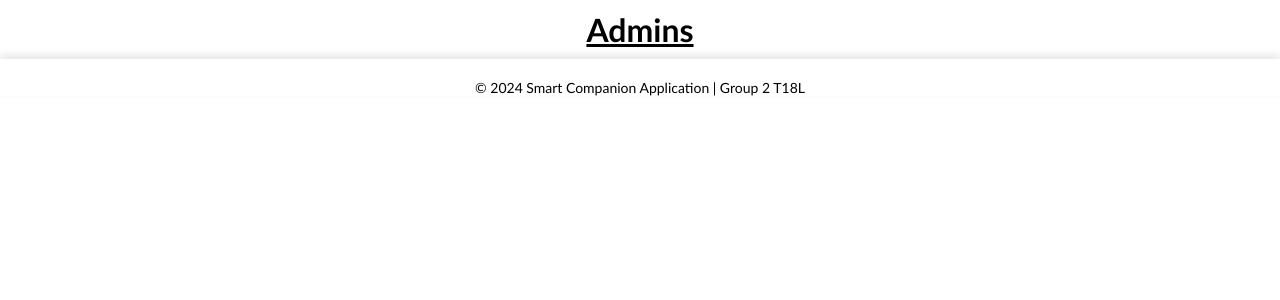
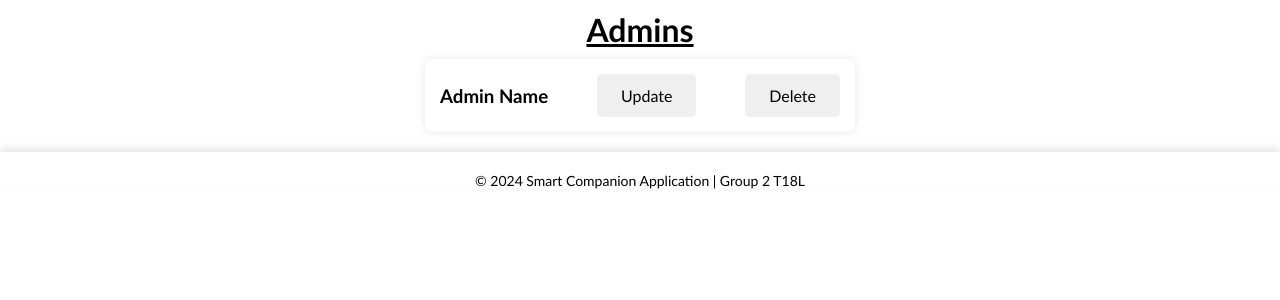
Before and after one commit to NareenBruce/SmartComp, a Flask app: template templates/SuperAdmin/viewadmins.html in a window 1280 px wide. Shown: the part 84-384 px from the top of the page. Run offline with Flask 3, Linux system fonts and the light colour scheme; the template is opened without the code that fills it, so the values that code supplies are empty.

Commit message:
Update viewadmins.html

```diff
--- a/templates/SuperAdmin/viewadmins.html
+++ b/templates/SuperAdmin/viewadmins.html
@@ -16,6 +16,11 @@
     <div class="title">
         <h1>Admins</h1>
     </div>
+    <div class="admins">
+        <h3>Admin Name</h3>
+        <button>Update</button>
+        <button>Delete</button>
+    </div>
 </body>
 <footer>
     &copy; 2024 Smart Companion Application | Group 2 T18L
```
